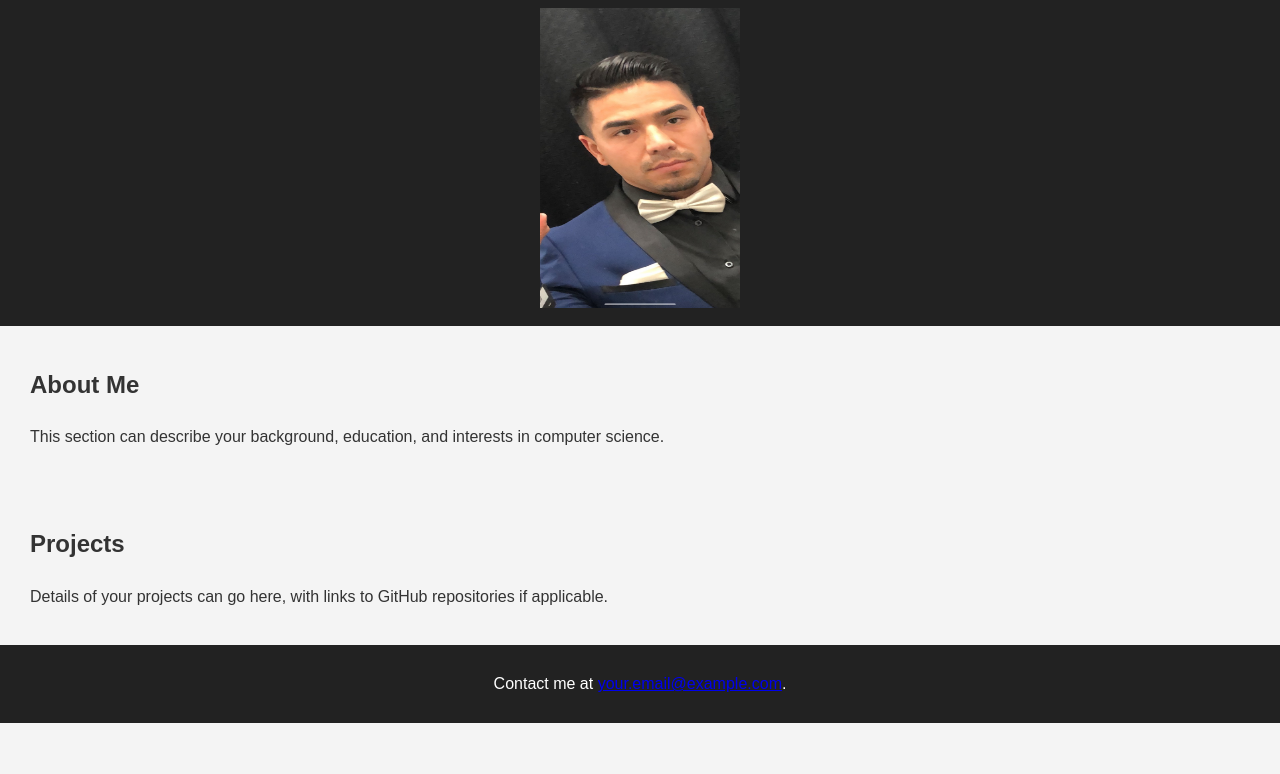
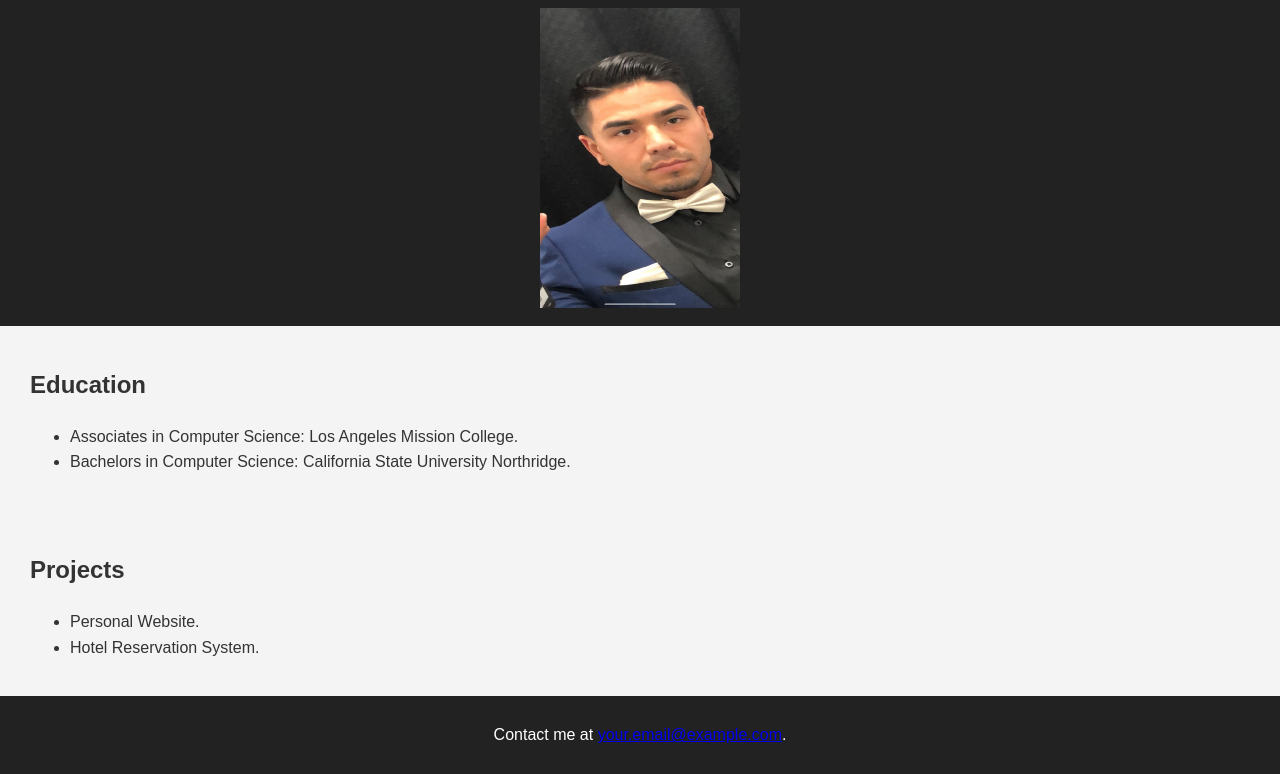
Before and after one commit to Hulk-coding/Hulk-coding.github.io, a plain HTML site: page index.html in a window 1280 px wide. Shown: the part 96-870 px from the top of the page. Before the commit the page ends 819 px from the top, so only its background shows below. Drawn offline with Linux system fonts and the light colour scheme.

Commit message:
Modification

```diff
--- a/index.html
+++ b/index.html
@@ -20,12 +20,20 @@
         <img src="Martin.jpeg" width="200" height="300" alt="Picture of Martin" />
     </header>
     <section>
-        <h2>About Me</h2>
-        <p>This section can describe your background, education, and interests in computer science.</p>
+        <h2>Education</h2>
+        <ul>
+            <li>Associates in Computer Science: Los Angeles Mission College.</li>
+            <li>Bachelors in Computer Science: California State University Northridge.</li>
+        </ul>
     </section>
     <section>
         <h2>Projects</h2>
-        <p>Details of your projects can go here, with links to GitHub repositories if applicable.</p>
+
+        <ul>
+            <li>Personal Website.</li>
+            <li>Hotel Reservation System.</li>
+
+        </ul>
     </section>
     <footer>
         <p>Contact me at <a href="mailto:sebastianes13@gmail.com">your.email@example.com</a>.</p>
```
